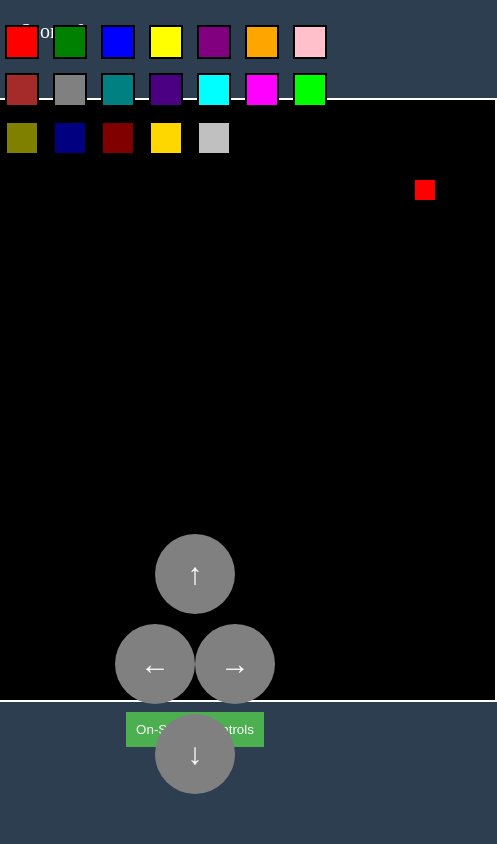
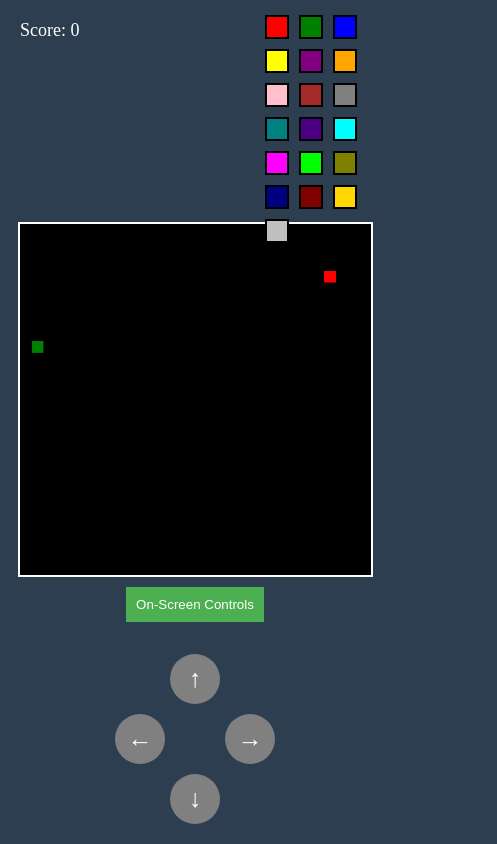
Before and after one commit to Ksteeves01/Ksteeves01.github.io, a plain HTML site: page NewSnek.html in a window 390 px wide. Shown: the whole page, 497 px wide, since content can reach past the window. Drawn offline with Linux system fonts and the light colour scheme.

Commit message:
NewSnek.html

```diff
--- a/NewSnek.html
+++ b/NewSnek.html
@@ -3,7 +3,7 @@
 <head>
   <meta charset="UTF-8">
   <meta name="viewport" content="width=device-width, initial-scale=1.0">
-  <title>Worm: A Keagan and ChatGPT Project</title>
+  <title>Worm: A Keagan and ChatGPT Project.</title>
   <style>
     body {
       margin: 0;
@@ -20,6 +20,8 @@
     canvas {
       background-color: black;
       border: 2px solid white;
+      max-width: 100%;
+      max-height: 100%;
     }
 
     #score {
@@ -40,25 +42,27 @@
       display: none;
     }
 
-    .color-button {
-      width: 30px;
-      height: 30px;
-      border: 2px solid black;
-      margin: 5px;
-      cursor: pointer;
-      display: inline-block;
-    }
-
     #colorSelector {
       position: absolute;
       top: 20px;
       right: 20px;
+      display: flex;
+      flex-wrap: wrap;
+      width: 120px;
+    }
+
+    .color-button {
+      width: 25px;
+      height: 25px;
+      border: 2px solid black;
+      margin: 5px;
+      cursor: pointer;
     }
 
     #controls {
       display: none;
       position: absolute;
-      bottom: 50px;
+      bottom: 10px;
       left: 50%;
       transform: translateX(-50%);
       display: flex;
@@ -69,8 +73,8 @@
     }
 
     .control-button {
-      width: 80px;
-      height: 80px;
+      width: 60px;
+      height: 60px;
       background-color: gray;
       display: flex;
       justify-content: center;
@@ -90,6 +94,37 @@
       cursor: pointer;
     }
 
+    /* Responsive */
+    @media (max-width: 600px) {
+      canvas {
+        width: 90%;
+        height: auto;
+      }
+
+      #score {
+        font-size: 18px;
+      }
+
+      #colorSelector {
+        top: 10px;
+        right: 10px;
+      }
+
+      #controls {
+        bottom: 20px;
+      }
+
+      .control-button {
+        width: 50px;
+        height: 50px;
+        font-size: 25px;
+      }
+
+      .color-button {
+        width: 20px;
+        height: 20px;
+      }
+    }
   </style>
 </head>
 <body>
```
